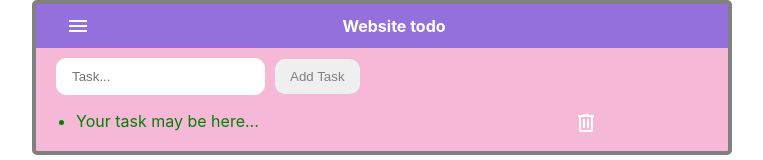
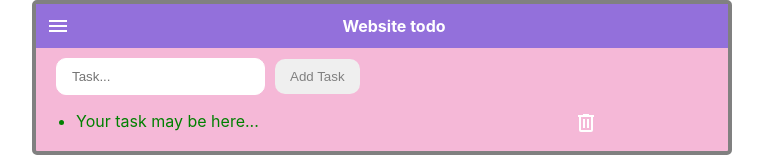
Before and after one commit to denisiuk-aleksey/Todo-List, a React (Create React App) app: page / in a window 1280 px wide. Shown: the top 160 px of the page, without its empty margins (258-1021 px from the left). Built offline with nearby package versions, Linux system fonts and the light colour scheme.

Commit message:
Refactor styles for Header

```diff
--- a/src/components/TodoHeader/TodoHeader.module.scss
+++ b/src/components/TodoHeader/TodoHeader.module.scss
@@ -3,7 +3,8 @@
   align-items: center;
   width: 100%;
   background-color: mediumpurple;
-  padding: 10px 30px;
+  padding: 10px;
+  max-height: inherit;
 }
 
 .todoSpan{
```
